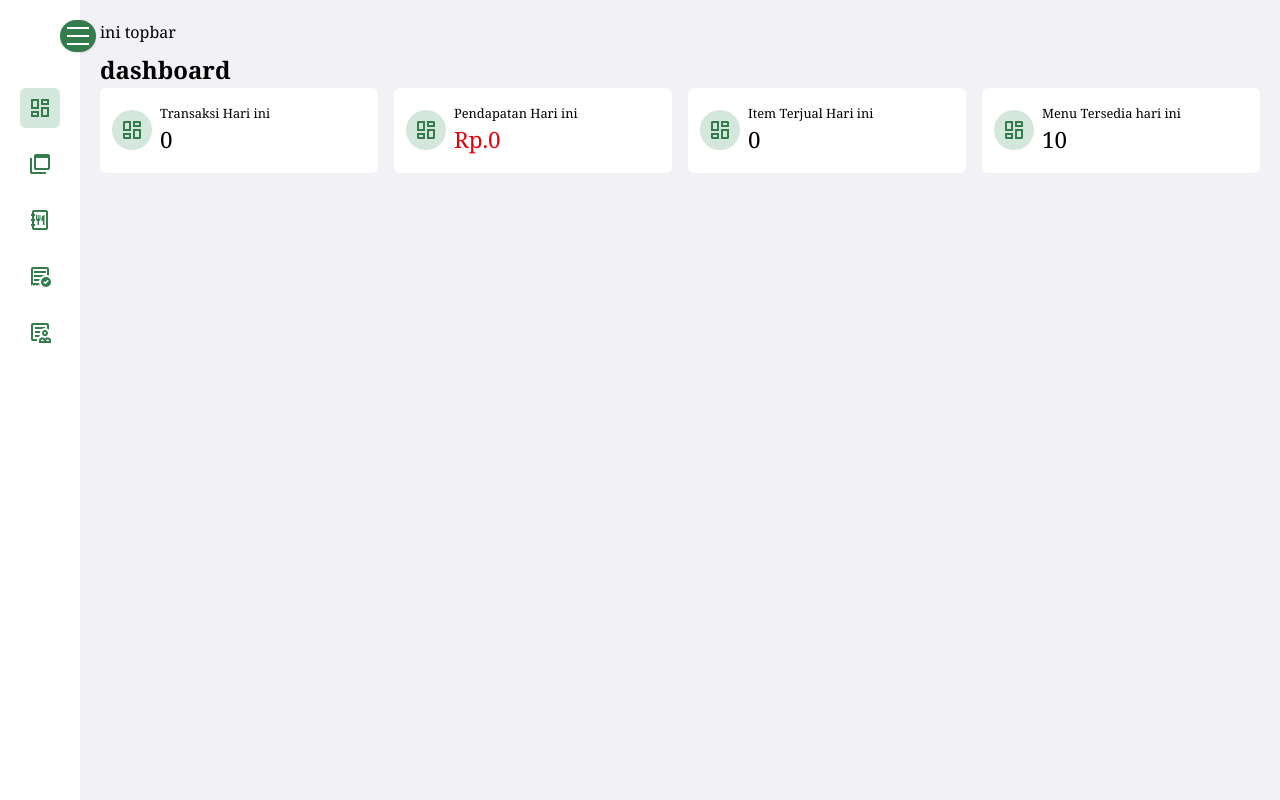
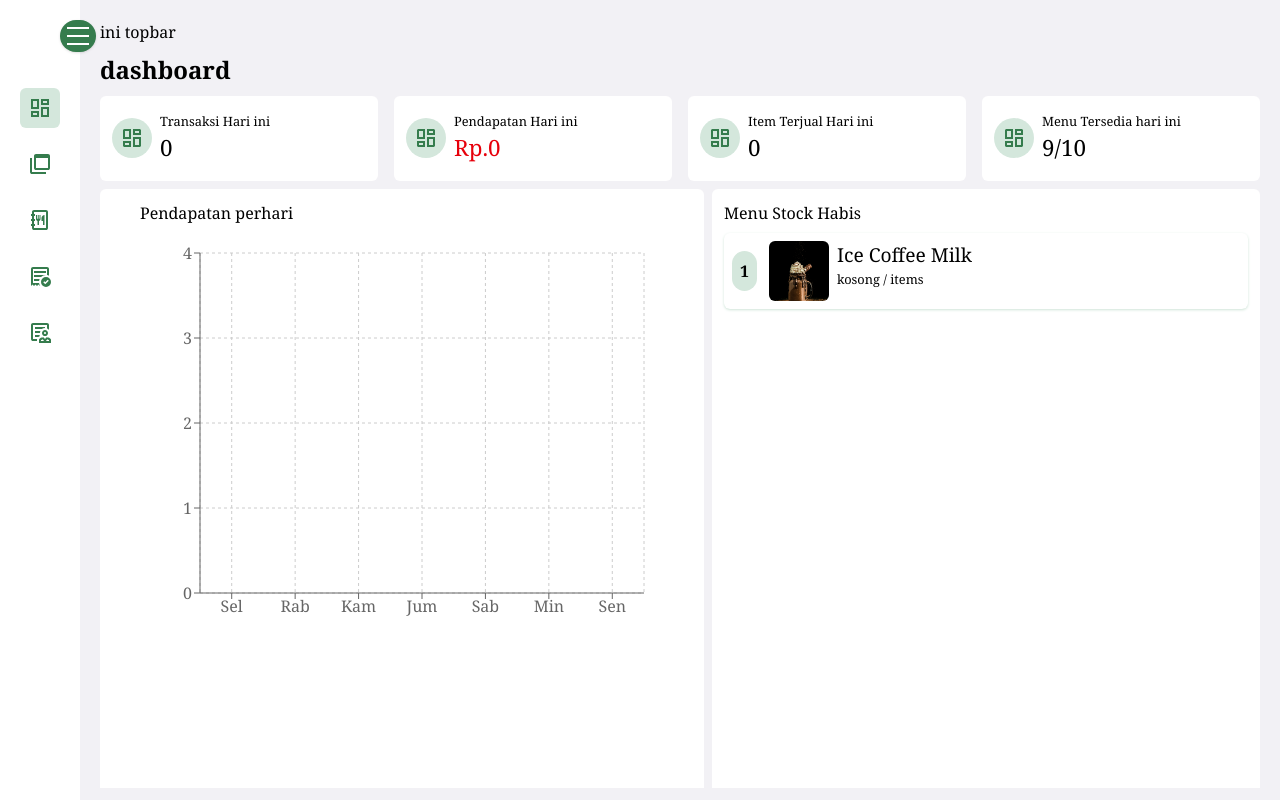
Before and after one commit to bileam/POS_Caffe, a React (Vite) app: page /dashboard in a window 1280 px wide. Built offline with nearby package versions, Linux system fonts and the light colour scheme.

Commit message:
dashboard,chart

```diff
--- a/package.json
+++ b/package.json
@@ -15,6 +15,7 @@
     "react": "^19.2.0",
     "react-dom": "^19.2.0",
     "react-router-dom": "^7.13.0",
+    "recharts": "^3.7.0",
     "tailwindcss": "^4.1.18"
   },
   "devDependencies": {
--- a/src/Context/ProductContext.jsx
+++ b/src/Context/ProductContext.jsx
@@ -67,6 +67,27 @@ export const ProductProvider = ({ children }) => {
     );
   };
 
+  // filter produck yang tersedia hari ini
+  const amountavailable = () => {
+    const availeble = listProduct.filter((item) => item.stock > 0);
+    return availeble;
+  };
+
+  // cari produck yang stocknya habis
+  const StockLimit = () => {
+    const limitStock = listProduct.filter((item) => item.stock === 0);
+    return limitStock;
+  };
+
+  // menambahkan item
+  const AddStock = (id, qty) => {
+    setListProduct((prev) =>
+      prev.map((item) =>
+        item.id === id ? { ...item, stock: item.stock + qty } : item
+      )
+    );
+  };
+
   return (
     <ProductContext.Provider
       value={{
@@ -77,6 +98,9 @@ export const ProductProvider = ({ children }) => {
         deleteByOne,
         ReadProductById,
         UpdateProduct,
+        amountavailable,
+        StockLimit,
+        AddStock,
       }}
     >
       {children}
--- a/src/Context/Transaksi.jsx
+++ b/src/Context/Transaksi.jsx
@@ -37,6 +37,7 @@ export const TransaksiProvider = ({ children }) => {
         if (!itemMap[item.name]) {
           itemMap[item.name] = {
             name: item.name,
+            image: item.image,
             qty: 0,
           };
         }
@@ -70,6 +71,63 @@ export const TransaksiProvider = ({ children }) => {
     );
   };
 
+  // pendapatan perminggu
+  const getWeeklyOmzet = () => {
+    const today = new Date();
+    const result = [];
+    for (let i = 6; i >= 0; i--) {
+      const date = new Date();
+      date.setDate(today.getDate() - i);
+      const label = date.toLocaleDateString("id-ID", { weekday: "short" });
+      const tanggal = date.toLocaleDateString("id-ID");
+      const total = ListTransaksi.filter(
+        (trx) => trx.tanggal === tanggal
+      ).reduce((sum, trx) => sum + trx.total, 0);
+      result.push({ label, total });
+    }
+    return result;
+  };
+
+  // pendapatan perbulan
+  const getMonthlyOmzet = () => {
+    const now = new Date();
+    const month = now.getMonth();
+    const year = now.getFullYear();
+    const daysInMonth = new Date(year, month + 1, 0).getDate();
+    const result = [];
+    for (let day = 1; day <= daysInMonth; day++) {
+      const date = new Date(year, month, day);
+      const tanggal = date.toLocaleDateString("id-ID");
+
+      const total = ListTransaksi.filter(
+        (trx) => trx.tanggal === tanggal
+      ).reduce((sum, trx) => sum + trx.total, 0);
+      result.push({
+        label: day.toString(),
+        total,
+      });
+    }
+
+    return result;
+  };
+
+  // pendapatan pertahun
+  const getYearlyOmzet = () => {
+    const year = new Date().getFullYear();
+    const result = [];
+    for (let month = 0; month < 12; month++) {
+      const label = new Date(year, month).toLocaleDateString("id-ID", {
+        month: "short",
+      });
+      const total = ListTransaksi.filter((trx) => {
+        const [day, m, y] = trx.tanggal.split("/");
+        return Number(m) - 1 === month && Number(y) === year;
+      }).reduce((sum, trx) => sum + trx.total, 0);
+      result.push({ label, total });
+    }
+    return result;
+  };
+
   return (
     <TransaksiContext.Provider
       value={{
@@ -78,6 +136,7 @@ export const TransaksiProvider = ({ children }) => {
         addTransaksi,
         getTotalItemsSoldToday,
         getTotalOmzetToday,
+        getWeeklyOmzet,
       }}
     >
       {children}
--- /dev/null
+++ b/src/components/Dashboard/LarisNTersedia.jsx
@@ -0,0 +1,20 @@
+import gambar from "../../assets/DummyMenu/gambar_7.jpeg";
+const LarisNTersedia = ({ img, index, dataName, dataItem }) => {
+  return (
+    <div className="flex  gap-3  p-2 rounded-md  shadow shadow-[#d4e7dc]">
+      <h1 className="p-2 my-auto rounded-full bg-[#d4e7dc] font-bold ">
+        {index + 1 || 0}
+      </h1>
+
+      <div className="flex gap-2">
+        <img src={img} alt="" className="object-cover w-15 h-15 rounded-md" />
+        <div className="flex  flex-col ">
+          <h1 className="text-[1.2rem]  ">{dataName}</h1>
+          <h1 className="text-[0.8rem]">{dataItem} / items</h1>
+        </div>
+      </div>
+    </div>
+  );
+};
+
+export default LarisNTersedia;
--- /dev/null
+++ b/src/components/Dashboard/WeeklyBarChart.jsx
@@ -0,0 +1,30 @@
+import {
+  BarChart,
+  Bar,
+  XAxis,
+  YAxis,
+  Tooltip,
+  CartesianGrid,
+  ResponsiveContainer,
+} from "recharts";
+
+const WeeklyBarChart = ({ data }) => {
+  return (
+    <div className="w-full   h-[300px] sm:h-[350px] md:h-[400px] ">
+      <ResponsiveContainer width="100%" height="100%">
+        <BarChart
+          data={data}
+          margin={{ top: 20, right: 20, left: 0, bottom: 10 }}
+        >
+          <CartesianGrid strokeDasharray="3 3" />
+          <XAxis dataKey="label" />
+          <YAxis />
+          <Tooltip formatter={(value) => `Rp ${value.toLocaleString()}`} />
+          <Bar dataKey="total" fill="#d4e7dc" radius={[6, 6, 0, 0]} />
+        </BarChart>
+      </ResponsiveContainer>
+    </div>
+  );
+};
+
+export default WeeklyBarChart;
--- a/src/pages/dashboard.jsx
+++ b/src/pages/dashboard.jsx
@@ -4,37 +4,36 @@ import logo1 from "../assets/Icons/dashboard_1.svg";
 import { TransaksiContext } from "../Context/Transaksi";
 import { ProductContext } from "../Context/ProductContext";
 import CardDashboard from "../components/CardDashboard";
+import LarisNTersedia from "../components/Dashboard/LarisNTersedia";
+import WeeklyBarChart from "../components/Dashboard/WeeklyBarChart";
 
 const Dashboard = () => {
-  const { listProduct } = useContext(ProductContext);
+  const { listProduct, amountavailable, StockLimit } =
+    useContext(ProductContext);
+
+  // console.log(amountavailable());
+  // console.log(StockLimit());
   const {
     ListTransaksi,
     addTransaksi,
     getSortedItemsToday,
     getTotalItemsSoldToday,
     getTotalOmzetToday,
+    getWeeklyOmzet,
   } = useContext(TransaksiContext);
   const sortedItems = getSortedItemsToday();
+  const menuTersedia = amountavailable();
+  const limitStock = StockLimit();
+
+  // alert(menuTersedia);
+  // console.log(getSortedItemsToday());
   const totalTerjual = getTotalItemsSoldToday();
-  console.log(ListTransaksi);
-  console.log(getTotalItemsSoldToday());
+  // console.log(ListTransaksi);
+  // console.log(getTotalItemsSoldToday());
+
   return (
-    <div>
+    <div className="flex flex-col h-screen overflow-y-scroll gap-2  no-scrollbar">
       <Title>dashboard</Title>
-      {/* <div>total transaksi : {ListTransaksi.length || 0}</div>
-      <h1>total pendapatan hari ini: {getTotalOmzetToday() || 0}</h1>
-      <h1>Total terjual hari ini: {getTotalItemsSoldToday() || 0}</h1>
-
-      {sortedItems.length === 0 ? (
-        <p>Belum ada transaksi hari ini</p>
-      ) : (
-        sortedItems.map((item, index) => (
-          <div key={item.name}>
-            {index + 1}. {item.name} : {item.qty}
-          </div>
-        ))
-      )} */}
-
       <div className="flex flex-wrap gap-4">
         <CardDashboard logo={logo1} data={ListTransaksi.length || 0}>
           Transaksi Hari ini
@@ -50,9 +49,58 @@ const Dashboard = () => {
         <CardDashboard logo={logo1} data={getTotalItemsSoldToday() || 0}>
           Item Terjual Hari ini
         </CardDashboard>
-        <CardDashboard logo={logo1} data={listProduct.length || 0}>
+
+        <CardDashboard
+          logo={logo1}
+          data={`${amountavailable().length || 0}/${listProduct.length || 0}`}
+        >
           Menu Tersedia hari ini
         </CardDashboard>
+      </div>
+      <div className=" flex-1 overflow-hidden flex gap-2 ">
+        <div className=" flex-1 bg-white overflow-y-scroll px-10   no-scrollbar pb-20 py-3 flex flex-col gap-2 rounded-md">
+          <div className="text-md">Pendapatan perhari</div>
+          {/* <div className="text-md">Menu Terlaris hari ini</div> */}
+          {/*
+          {sortedItems.length === 0 && (
+            <div className="text-center text-[#cdcdcd]">belum ada data</div>
+          )}
+
+          {sortedItems.map((item, index) => (
+            <LarisNTersedia
+              key={item.id}
+              img={item.image}
+              index={index}
+              dataItem={item.qty}
+              dataName={item.name}
+            >
+              Menu Terlaris hari ini
+            </LarisNTersedia>
+          ))} */}
+          <WeeklyBarChart data={getWeeklyOmzet()} />
+        </div>
+        {/* <div className=" flex-1 relative bg-white overflow-y-scroll no-scrollbar pb-20 p-3 flex flex-col gap-2 rounded-md">
+          <div className="text-md ">Menu Tersedia</div>
+          {menuTersedia.map((item, index) => (
+            <LarisNTersedia
+              img={item.image}
+              index={index}
+              dataName={item.name}
+              dataItem={item.stock}
+            />
+          ))}
+        </div> */}
+        <div className="flex-1 relative bg-white overflow-y-scroll no-scrollbar pb-20 p-3 flex flex-col gap-2 rounded-md">
+          <h1>Menu Stock Habis</h1>
+          {limitStock.map((item, index) => (
+            <LarisNTersedia
+              img={item.image}
+              dataItem={item.stock === 0 ? "kosong" : item.stock}
+              dataName={item.name}
+              index={index}
+            />
+          ))}
+        </div>
       </div>
     </div>
   );
```
Also changed, not shown: src/components/Dashboard/StockHabis.jsx (added), 1 other file (tests, documents, lock files or other folders).
